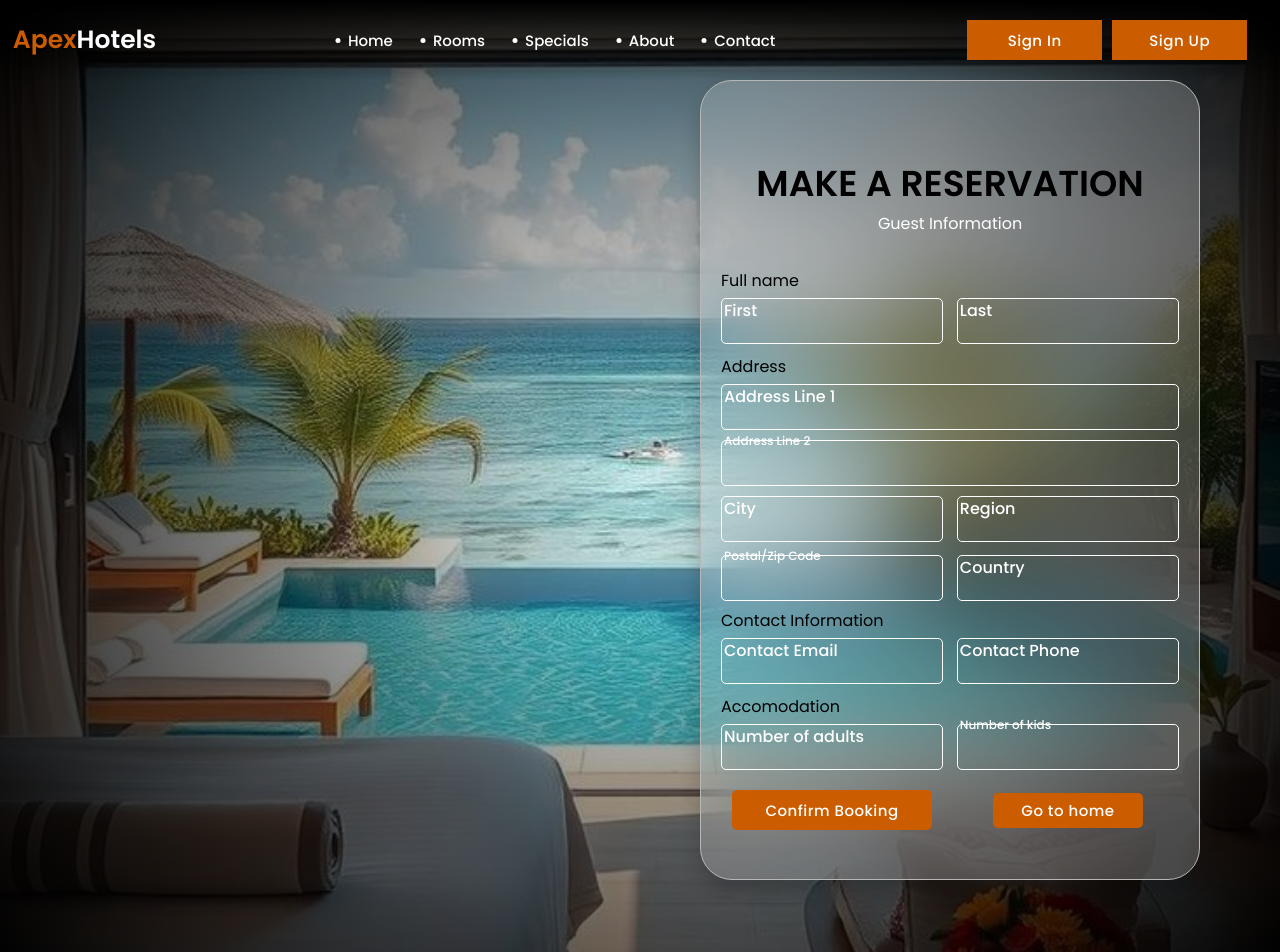
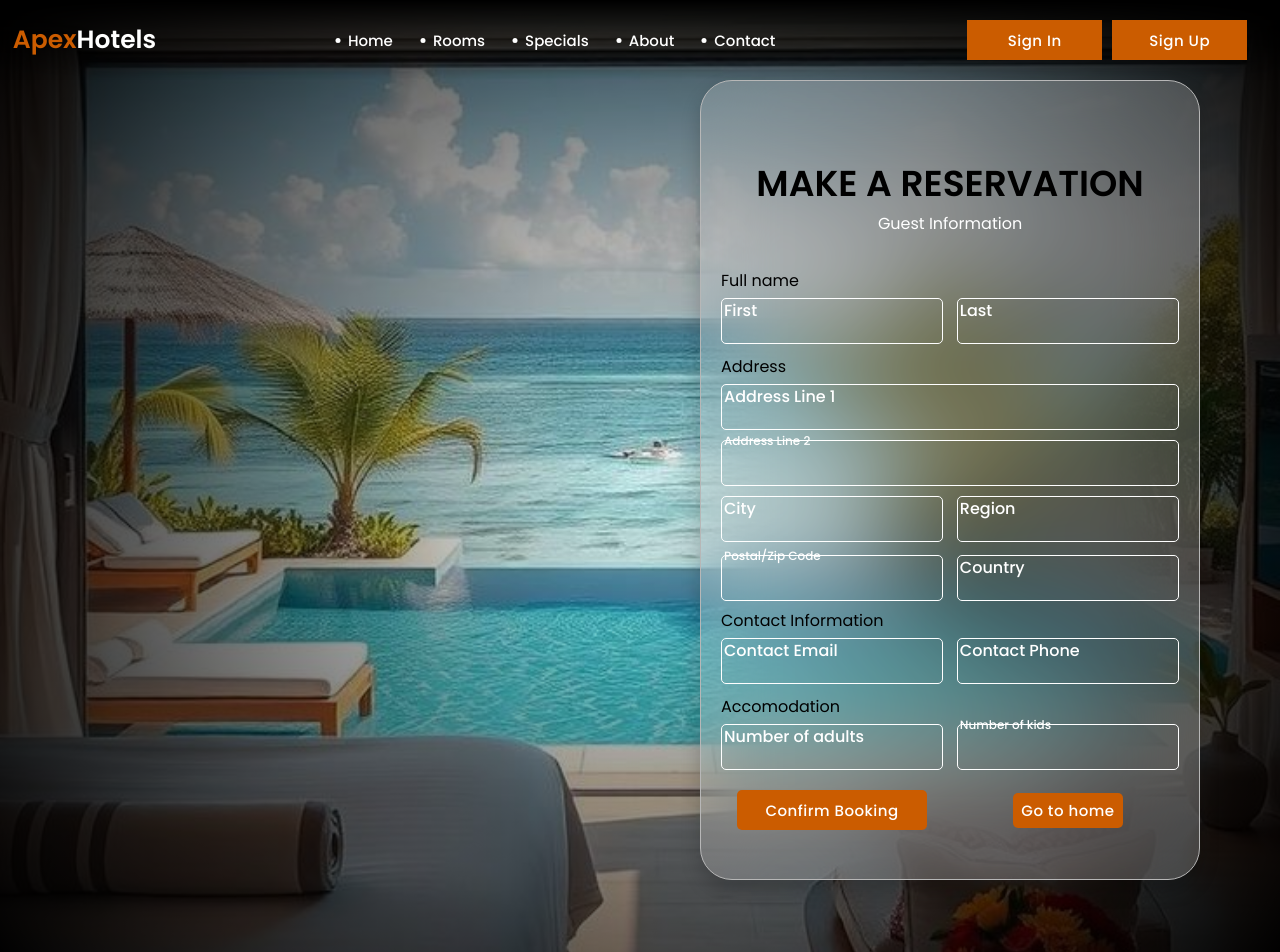
Before and after one commit to Zenith-Top/Apex-Collab, a React (Vite) app: page /book in a window 1280 px wide. Shown: the top 952 px of the page. Built offline with nearby package versions, Linux system fonts and the light colour scheme; a web font is replaced by a local one.

Commit message:
book.css

```diff
--- a/src/Screens/Book/Book.css
+++ b/src/Screens/Book/Book.css
@@ -86,11 +86,11 @@
 }
 
 .shared-div button.book-btn {
-  width: 200px;
+  width: 190px;
 }
 
 .shared-div button.home-btn {
-  width: 150px;
+  width: 110px;
 }
 
 .shared-div a:hover {
```
